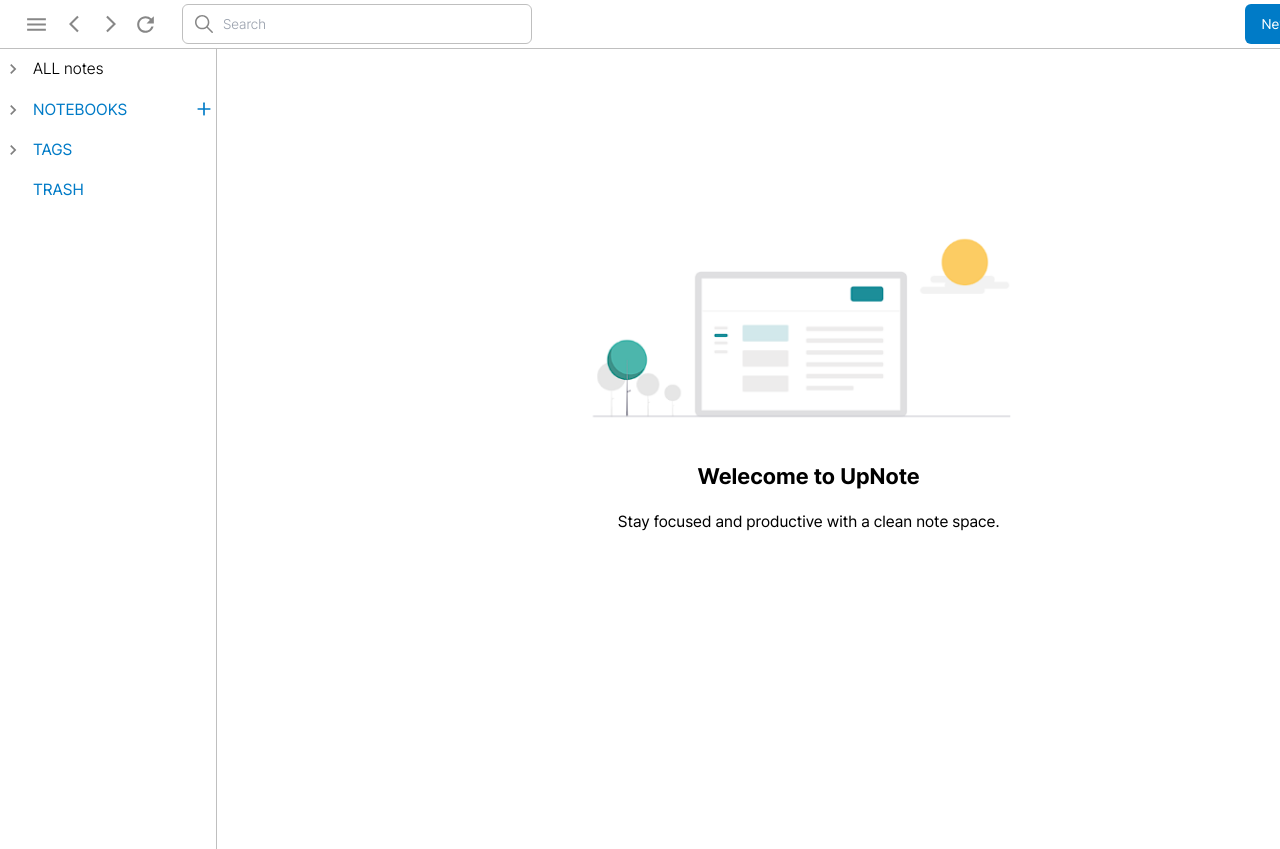
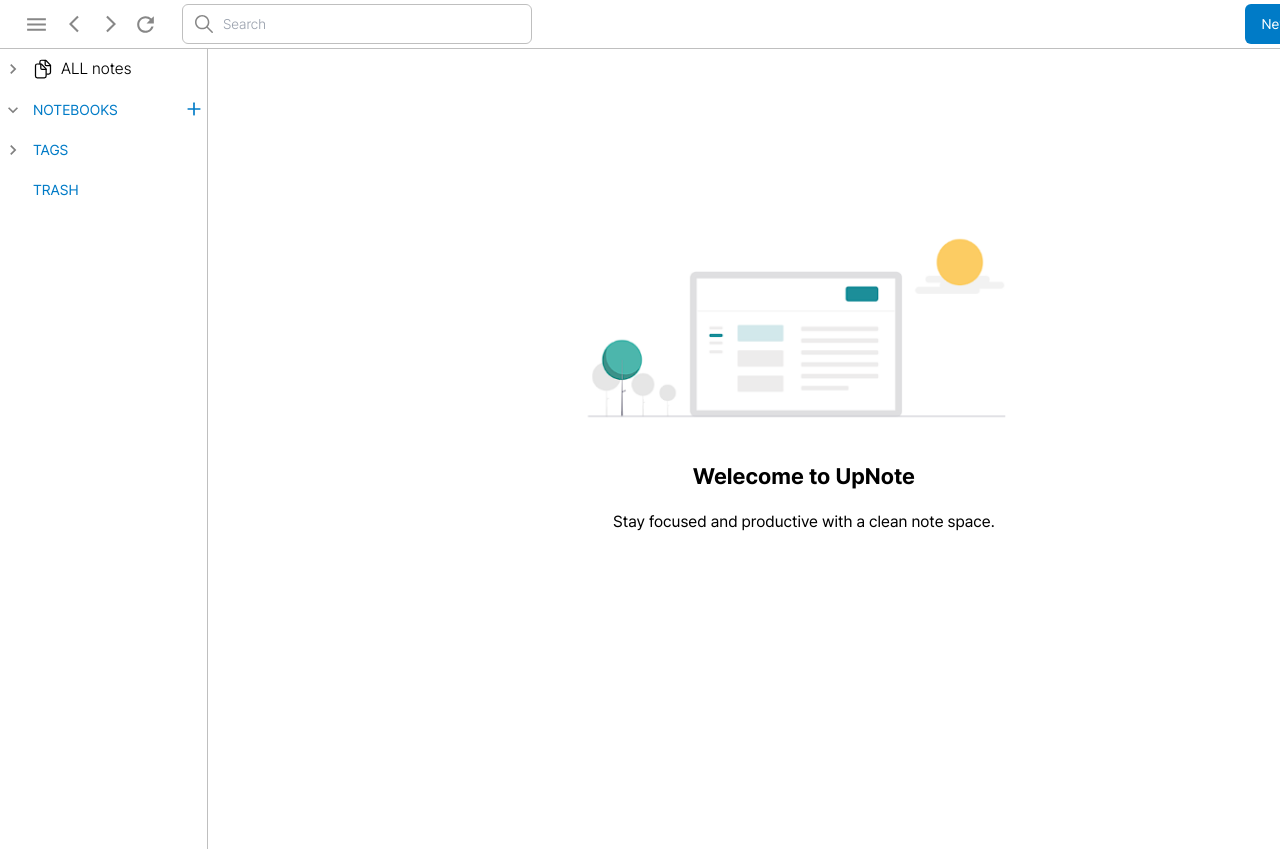
Before and after one commit to W0N-H0/upnote-clone, a Next.js app: page / in a window 1280 px wide. Both pictures are taken after a click on the button 12 px from the left and 109 px from the top of the page. Shown: the top 849 px of the page. Built offline with nearby package versions, Linux system fonts and the light colour scheme.

Commit message:
[Feat] 1. navbar-notebook 항목 구현, 2. 그 외 nav 항목 font-size 조정

```diff
--- a/components/header/Header.tsx
+++ b/components/header/Header.tsx
@@ -28,6 +28,7 @@
 
   const handleAddNotebook = () => {
     const newNotebook = {
+      id: 1,
       name: "New Notebook",
       imageCode: 0,
       notes: [],
--- a/components/navbar/Allnotes.tsx
+++ b/components/navbar/Allnotes.tsx
@@ -1,6 +1,7 @@
 "use client";
 import React, { useState, useEffect } from "react";
 import { MdKeyboardArrowDown, MdKeyboardArrowRight } from "react-icons/md";
+import { IoDocumentsOutline } from "react-icons/io5";
 import Button from "../common/Button";
 import { useRouter, usePathname } from "next/navigation";
 
@@ -37,7 +38,10 @@
           router.push("/notes");
         }}
       >
-        ALL notes
+        <div className="flex justify-center items-center">
+          <IoDocumentsOutline className="mr-2" size="20" />
+          ALL notes
+        </div>
       </div>
     </div>
   );
--- a/components/navbar/Notebooks.tsx
+++ b/components/navbar/Notebooks.tsx
@@ -3,12 +3,35 @@
 import { MdKeyboardArrowDown, MdKeyboardArrowRight } from "react-icons/md";
 import Button from "../common/Button";
 import { LuPlus } from "react-icons/lu";
+import useNotebookStore from "@/store/useNotebookStore";
+import { getCoverImageUrl } from "@/utils/getCoverImageUrl";
+import { useRouter } from "next/navigation";
+import Image from "next/image";
 
 const Notebooks: React.FC = () => {
+  const { notebooks } = useNotebookStore();
+  const [isOpen, setIsOpen] = useState(false); // 아코디언 열림 상태를 관리하는 상태 변수
+  const router = useRouter();
+
+  // 노트북 클릭시 노트북상세 페이지로 이동하는 핸들러함수
+  const handleNotebookClick = (id: number) => {
+    router.push(`/notebooks/${id}`); // 클릭한 노트의 ID를 사용하여 해당 노트의 페이지로 이동
+  };
+
+  // 아이콘 클릭 시 아코디언 열림 상태를 토글하는 함수
+  const handleIconClick = () => {
+    setIsOpen((prevIsOpen) => !prevIsOpen);
+  };
+
   return (
-    <div className="flex items-center hover:bg-primary/10">
-      <Button className="m-0 p-0 w-[25px]">
+    <>
+      <div className="flex items-center hover:bg-primary/10 text-[0.9em]">
+        <Button className="m-0 p-0 w-[25px]" onClick={handleIconClick}>
+          {isOpen ? (
+            <MdKeyboardArrowDown color="gray" size="20" />
+          ) : (
             <MdKeyboardArrowRight color="gray" size="20" />
+          )}
         </Button>
         <div className="ml-2 text-secondary font-normal cursor-pointer">
           NOTEBOOKS
@@ -17,6 +40,29 @@
           <LuPlus color="#007bc7" size="20" />
         </Button>
       </div>
+      {isOpen && (
+        <div className="pl-8 text-[0.9em]">
+          {notebooks.map((notebook) => (
+            <div
+              className="flex mb-3 items-center cursor-pointer"
+              key={notebook.id}
+              onClick={() => handleNotebookClick(notebook.id)}
+            >
+              <Image
+                src={getCoverImageUrl(notebook.imageIndex)}
+                width={22}
+                height={40}
+                alt={notebook.name}
+                className="rounded-sm"
+              />
+              <div className="px-2 truncate overflow-ellipsis">
+                {notebook.name}
+              </div>
+            </div>
+          ))}
+        </div>
+      )}
+    </>
   );
 };
 
--- a/components/navbar/Tags.tsx
+++ b/components/navbar/Tags.tsx
@@ -5,7 +5,7 @@
 
 const Tags: React.FC = () => {
   return (
-    <div className="flex items-center hover:bg-primary/10 w-full">
+    <div className="flex items-center hover:bg-primary/10 w-full text-[0.9em]">
       <Button className="m-0 p-0 w-[25px]">
         <MdKeyboardArrowRight color="gray" size="20" />
       </Button>
--- a/components/navbar/Trash.tsx
+++ b/components/navbar/Trash.tsx
@@ -5,7 +5,7 @@
 
 const Trash: React.FC = () => {
   return (
-    <div className="flex h-[40px] items-center hover:bg-primary/10 w-full">
+    <div className="flex h-[40px] items-center hover:bg-primary/10 w-full text-[0.9em]">
       <div className="ml-[33px]  text-secondary font-normal cursor-pointer">
         TRASH
       </div>
```
Lines whose indentation alone changed are shown as unchanged.
